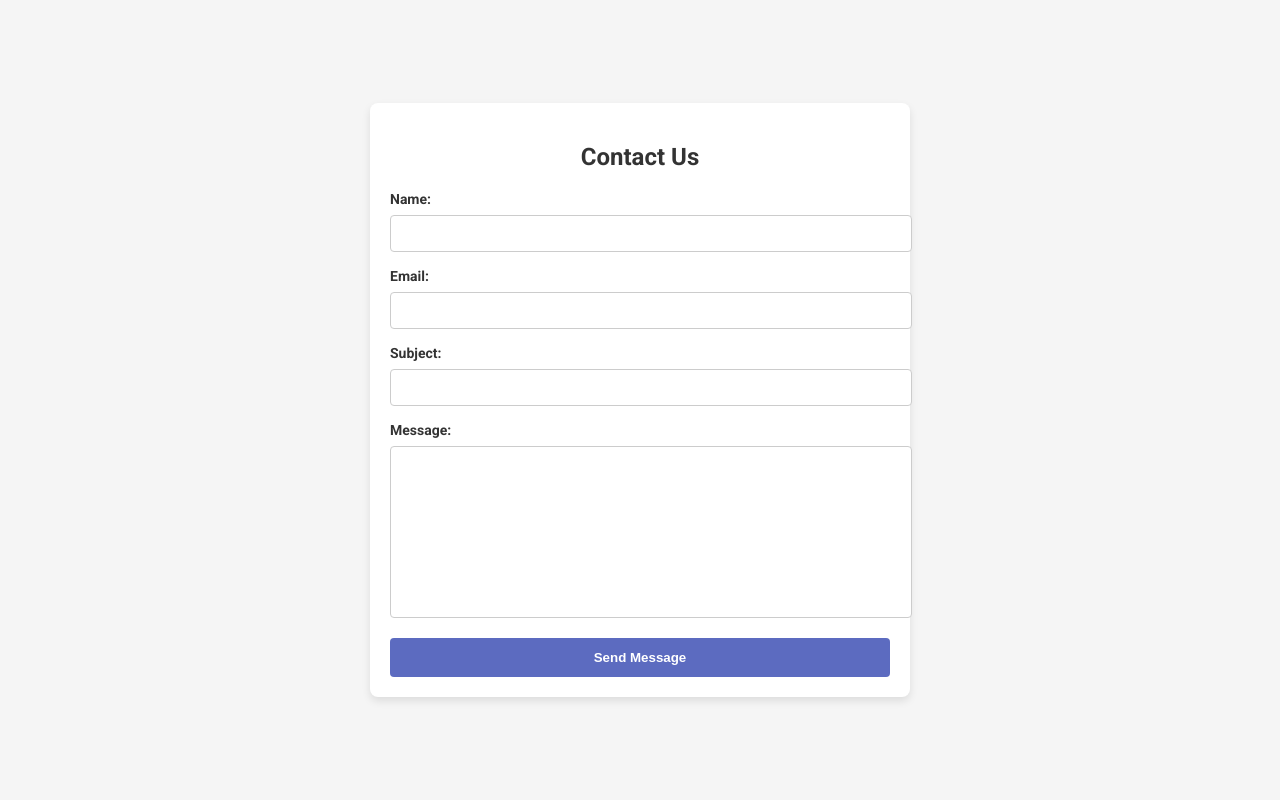
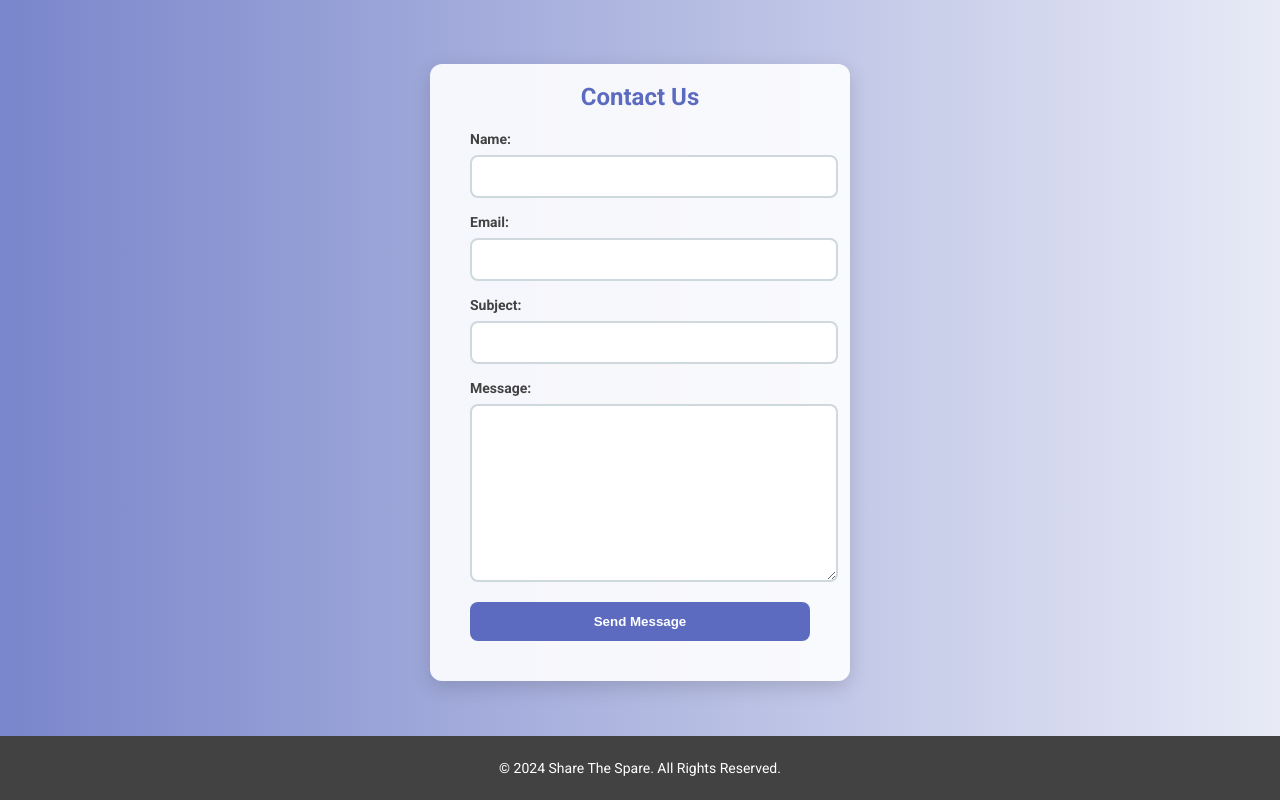
Before and after one commit to laiba986/ShareYourSpare, a plain HTML site: page client/Contact/contact.html in a window 1280 px wide. Drawn offline with Linux system fonts and the light colour scheme.

Commit message:
Updated Contacts

```diff
--- a/client/Contact/contact.css
+++ b/client/Contact/contact.css
@@ -7,7 +7,7 @@ body, html {
 
 body {
     font-family: 'Roboto', sans-serif;
-    background: #f5f5f5; /* Light gray background */
+    background: linear-gradient(to right, #7986cb, #e8eaf6); /* gradient background similar to login */
     display: flex;
     justify-content: center;
     align-items: center;
@@ -16,27 +16,31 @@ body {
 
 /* Styling for the contact form container */
 .contact-form {
-    background: #ffffff; /* White background for the form */
-    padding: 20px;
-    border-radius: 8px;
-    box-shadow: 0 4px 8px rgba(0, 0, 0, 0.1);
+    background: rgba(255, 255, 255, 0.9); /* Lighter white background for form */
+    padding: 40px;
+    padding-top: 0%;
+    border-radius: 12px;
+    box-shadow: 0 6px 20px rgba(0, 0, 0, 0.15);
     width: 100%;
-    max-width: 500px;
+    max-width: 340px; /* Matched the max-width with the login form */
+    animation: slideIn 0.5s ease-out forwards;
+    margin-bottom: 55px;
+    /* margin-top: auto; */
 }
 
 h2 {
-    color: #333;
     text-align: center;
+    color: #5c6bc0;
     margin-bottom: 20px;
 }
 
 /* Label styling */
 label {
-    color: #333;
-    font-size: 14px;
-    font-weight: bold;
     display: block;
     margin-bottom: 8px;
+    font-weight: 700;
+    font-size: 14px;
+    color: #424242;
 }
 
 /* Input and textarea styling */
@@ -44,15 +48,22 @@ input[type="text"],
 input[type="email"],
 textarea {
     width: 100%;
-    padding: 10px;
+    padding: 12px;
     margin-bottom: 16px;
-    border: 1px solid #ccc;
-    border-radius: 4px;
-    resize: none; /* Prevents resizing the textarea */
+    border: 2px solid #cfd8dc;
+    border-radius: 8px;
+    transition: border-color 0.3s;
+}
+
+input[type="text"]:focus,
+input[type="email"]:focus,
+textarea:focus {
+    border-color: #5c6bc0;
+    outline: none; /* Removes the default focus outline */
 }
 
 textarea {
-    height: 150px; /* Sets a fixed height for the textarea */
+    height: 150px; /* Fixed height for textarea, adjustable as needed */
 }
 
 /* Button styling */
@@ -62,7 +73,7 @@ button {
     background-color: #5c6bc0; /* Light purple background */
     color: white;
     border: none;
-    border-radius: 4px;
+    border-radius: 8px;
     cursor: pointer;
     font-weight: bold;
     transition: background-color 0.3s;
@@ -72,6 +83,7 @@ button:hover {
     background-color: #3949ab; /* Darker shade of purple on hover */
 }
 
+/* Footer styling */
 footer {
     position: absolute;
     bottom: 0;
@@ -83,9 +95,14 @@ footer {
     font-size: 14px;
 }
 
-
-.container {
-    width: 90%;
-    margin: 0 auto;
-    text-align: center;
+/* Animation for the form */
+@keyframes slideIn {
+    from {
+        transform: translateY(20px);
+        opacity: 0;
+    }
+    to {
+        transform: translateY(0);
+        opacity: 1;
+    }
 }
--- a/client/Contact/contact.html
+++ b/client/Contact/contact.html
@@ -26,10 +26,11 @@
 
             <button type="submit">Send Message</button>
           </form>
-          <!-- <footer>
-            <div class="container">
-                <p>&copy; 2024 Share The Spare. All Rights Reserved.</p>
-            </div>
-        </footer> -->
+        </div>
+        <footer>
+          <div class="container">
+              <p>&copy; 2024 Share The Spare. All Rights Reserved.</p>
+          </div>
+      </footer>
         </body>
         </html>
```
Also changed, not shown: client/Register/register.html (+1 -1 lines).
